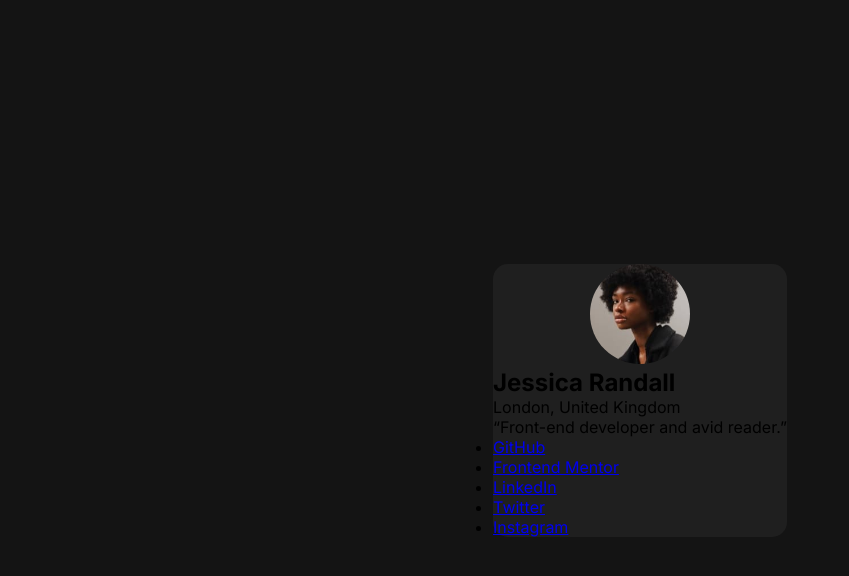
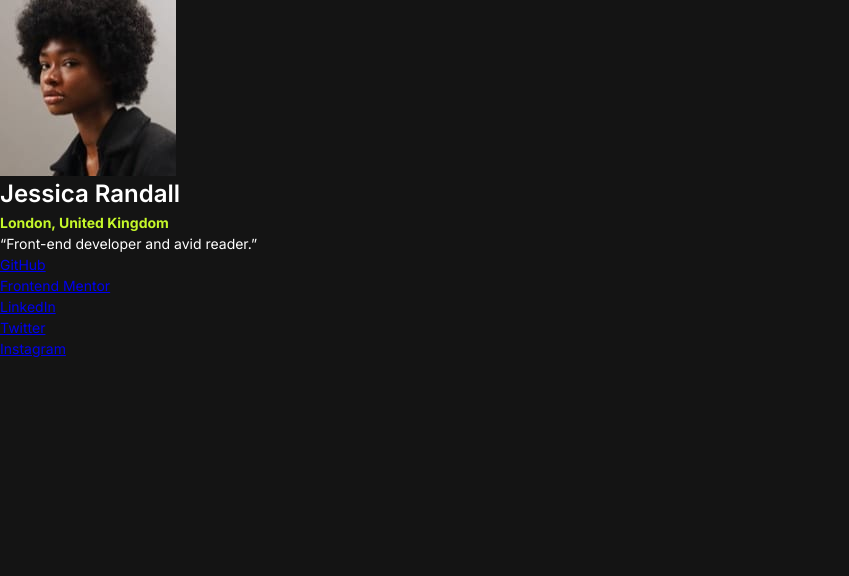
Before and after one commit to EmmanuelIdeho/social-links-profile, a plain HTML site: page index.html in a window 1280 px wide. Shown: the whole page, without its empty margins (0-849 px from the left). Drawn offline with Linux system fonts and the light colour scheme.

Commit message:
styles: change globals

```diff
--- a/index.html
+++ b/index.html
@@ -23,7 +23,7 @@
       <div class="card__content">
           <hgroup class="info">
             <h2>Jessica Randall</h2>
-            <p>London, United Kingdom</p>
+            <p><strong>London, United Kingdom</strong></p>
           </hgroup>
           <p class="quote"><q>Front-end developer and avid reader.</q></p>
 
--- a/styles.css
+++ b/styles.css
@@ -8,11 +8,24 @@
     --grey-800: hsl(0, 0%, 12%);
     --grey-900: hsl(0, 0%, 8%);
 
-    --text-preset: 16px;
+    --space-50: 4px;
+    --space-100: 8px;
+    --space-150: 12px;
+    --space-200: 16px;
+    --space-300: 24px;
+    --space-500: 40px;
+
+    --text-preset-1: 24px;
+    --text-preset-2: 14px;
+
+    --line-preset-1: 1.5;
+
 
     --pic-radius: 400px;
-    --card-radius: 15px;
-    --label-radius: 20px;
+    --card-radius: 12px;
+    --link-radius: 8px;
+
+    --font-sans: "Inter", sans-serif;
 }
 
 * {
@@ -23,48 +36,30 @@
 
 
 body {
+    color: var(--white);
     background-color: var(--grey-900);
-    font-family: "Inter", sans-serif;
+    font-family: var(--font-sans);
     font-optical-sizing: auto;
     font-weight: 400;
     font-style: normal;
-    font-size: var(--text-preset);
+    font-size: var(--text-preset-2);
+    line-height: var(--line-preset-1);
   }
 
-
-  img {
-    justify-self: center;
-    border-radius: var(--pic-radius);
-    width: 100px;
-    height: 100px;
+  h2 {
+    font-weight: 600;
+    font-size: var(--text-preset-1);
   }
 
-
-
-  .card {
-    background-color: var(--grey-800);
-    border-radius: var(--card-radius);
-    justify-items: center;
+  strong {
+    color: var(--green);
   }
 
-  .name, .link, .quotation {
-    color: var(--white);
-    justify-self: center;
+  ul[role=list] {
+    list-style: none;
   }
 
-
-  .card__content {
-    justify-content: center;
+  img, picture {
+    max-width: 100%;
+    display: block;
   }
-
-  .location {
-    color: var(--green);
-    justify-self: center;
-  }
-
-.challenge-wrapper {
-    --max-child-width: var(--desktop-width, 320px);
-    display: grid;
-    place-items: center;
-    min-height: 100vh;
-}
```
